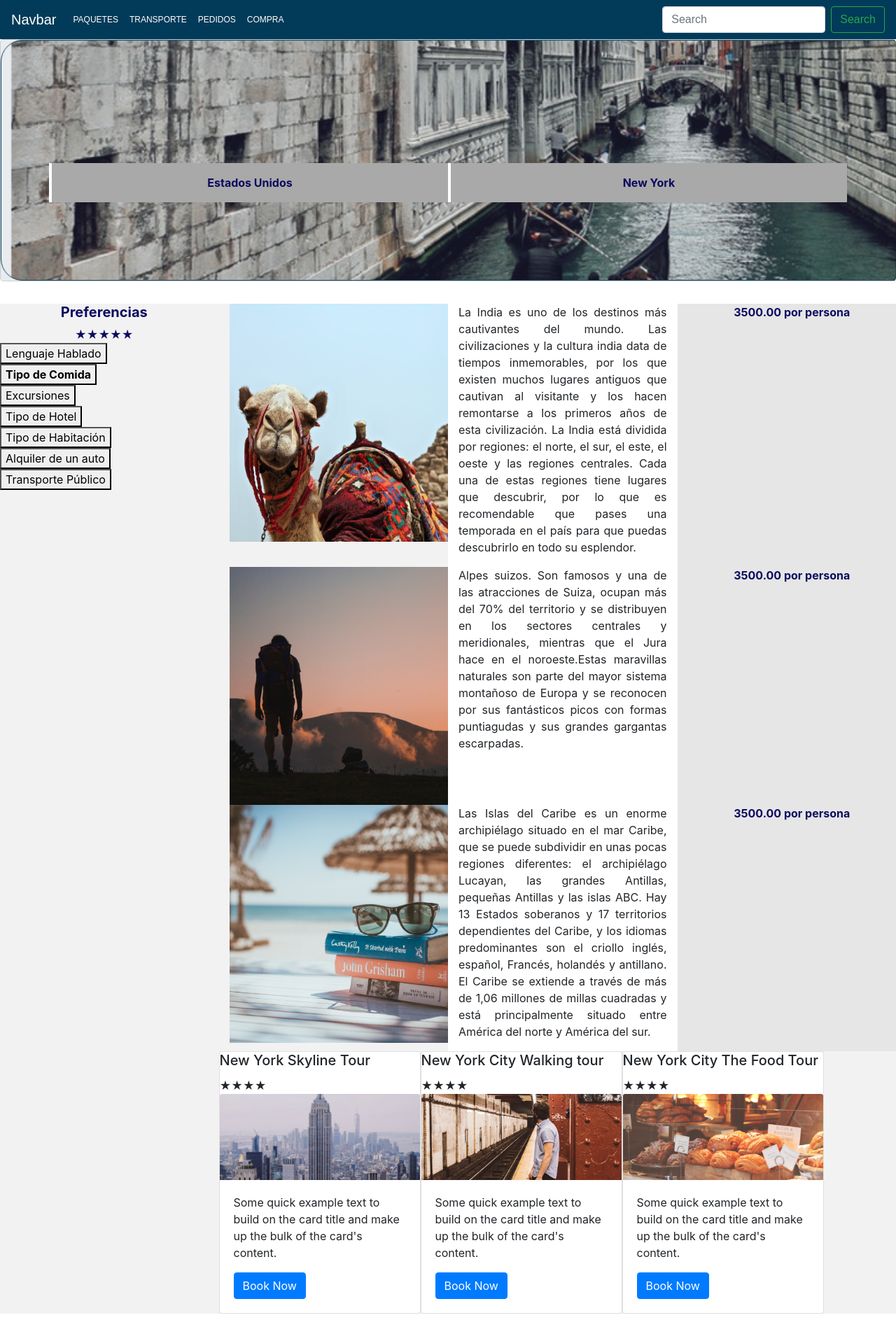
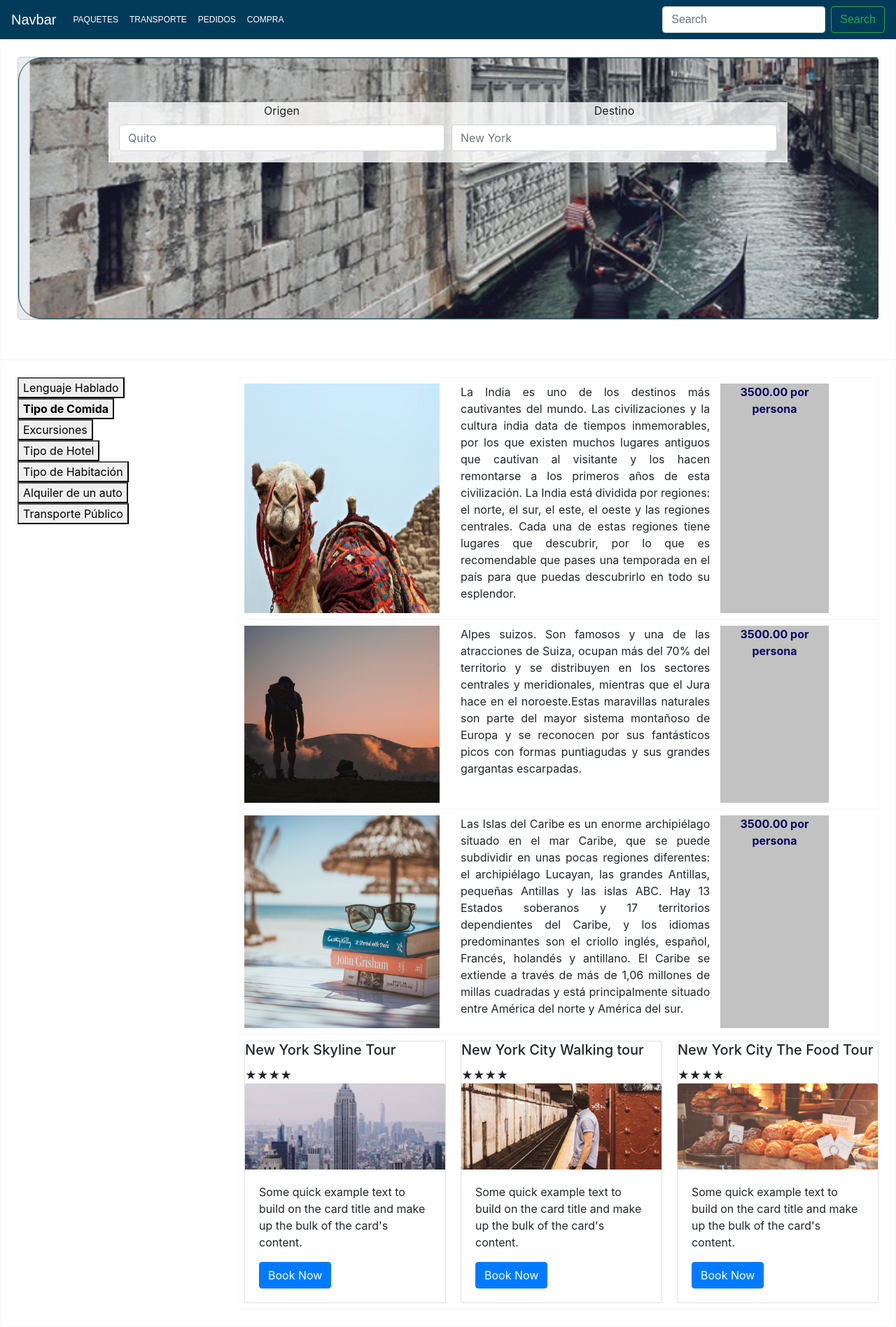
Before and after one commit to JosueDiaz1722/ProyectoWeb, an Angular app in the folder proyecto-Web/: page /paquetes in a window 1280 px wide. Shown: the whole page at 70% size. Built offline with nearby package versions, Linux system fonts and the light colour scheme.

Commit message:
pagina cambios

```diff
--- a/proyecto-Web/src/app/paquetes/paquetes.component.css
+++ b/proyecto-Web/src/app/paquetes/paquetes.component.css
@@ -24,3 +24,8 @@
 .color-light{
     text-decoration-style: #57b3f1;
 }
+
+.backmenu{
+    background: rgba(255,255,255,0.8);
+    align-content: center;
+}
--- a/proyecto-Web/src/app/paquetes/paquetes.component.html
+++ b/proyecto-Web/src/app/paquetes/paquetes.component.html
@@ -7,37 +7,39 @@
     <title>Paquetes</title>
     <link rel="stylesheet" href="https://maxcdn.bootstrapcdn.com/bootstrap/4.0.0/css/bootstrap.min.css" integrity="sha384-Gn5384xqQ1aoWXA+058RXPxPg6fy4IWvTNh0E263XmFcJlSAwiGgFAW/dAiS6JXm" crossorigin="anonymous">
 </head>
-<body >
+<body>
+    <form class="text-left border border-light p-4">
+    <div class=" jumbotron card card-image">
+      <div align="center">
+          <div class="backmenu col-md-10">
+              <form>
+                  <div class="form-row">
+                      <div class="form-group col-md-6">
+                        <label for="Origen">Origen</label>
+                        <input type="text" class="form-control" id="Origen" placeholder="Quito" >
+                      </div>
+                      <div class="form-group col-md-6">
+                          <label for="Destino">Destino</label>
+                          <input type="text" class="form-control" id="Destino" placeholder="New York" >
+                      </div>
+                  </div>
+                </form>
+          </div>
+      </div>
 
-      <div class="jumbotron card card-image">
         <div class="text-white text-center py-5 px-4">
           <div>
             <h2 class="card-title h1-responsive pt-3 mb-5 font-bold"></h2>
-
-            <div class="container">
-                <div class="row">
-                  <div class="col-6  w-25 p-3 font-weight-bold"style="color:#0B0B61" >Estados Unidos</div>
-                  <div class="col-6 w-25 p-3 font-weight-bold" style="color:#0B0B61" >New York</div>
 
             </div>
 </div>
 
 </div>
-        </div>
-
-      </div>
+</form>
+<form class="text-left border border-light p-4">
 <div>
-      <div class=" row color-fondo">
-        <div class=" ec-stars-wrapper col-xs-12 col-sm-6 col-md-3">
-                <div class="text-center">
-
-                    <h5 cen style="color:#0B0B61"> <strong>Preferencias</strong> </h5>
-                        <a style="color:#0B0B61" data-value="1" title="Votar con 1 estrellas">&#9733;</a>
-                        <a  style="color:#0B0B61"data-value="2" title="Votar con 2 estrellas">&#9733;</a>
-                        <a  style="color:#0B0B61"data-value="3" title="Votar con 3 estrellas">&#9733;</a>
-                        <a  style="color:#0B0B61"data-value="4" title="Votar con 4 estrellas">&#9733;</a>
-                        <a  style="color:#0B0B61"data-value="5" title="Votar con 5 estrellas">&#9733;</a>
-                    </div>
+  <div class="row">
+    <div class="col-lg-3">
         <ngb-accordion [closeOthers]="true" activeIds="static-1">
 
             <ngb-panel id="static-1" title="Lenguaje Hablado">
@@ -112,74 +114,68 @@
                               </ngb-panel>
           </ngb-accordion>
 
+
+
     </div>
-        <div class=" col-xs-12 col-sm-6 col-md-3">
-
-            <img src="../../assets/imagenes/Rectangle 441.png"width="340" height="340"  >
+    <div class="col-lg-9">
+        <form class="text-left border border-light p-2">
+          <div class="row">
+              <div class="col-lg-4">
+                  <img src="../../assets/imagenes/Rectangle 441.png"width="100%" height="100%"  >
               </div>
-
-        <div class="  color-decrip col-xs-12 col-sm-6 col-md-3">
+              <div class="col-lg-5">
                   <p class="text-justify">
                       La India es uno de los destinos más cautivantes del mundo. Las civilizaciones y la cultura india data de tiempos inmemorables, por los que existen muchos lugares antiguos que cautivan al visitante y los hacen remontarse a los primeros años de esta civilización. La India está dividida por regiones: el norte, el sur, el este, el oeste y las regiones centrales. Cada una de estas regiones tiene lugares que descubrir, por lo que es recomendable que pases una temporada en el país para que puedas descubrirlo en todo su esplendor.
                   </p>
-        </div>
-
-        <div class=" color-precios col-xs-12 col-sm-6 col-md-3 ">
-         <p class=" text-center font-weight-bold " style="color:#0B0B61">3500.00 por persona</p>
 
               </div>
+              <div class="col-lg-2"  style="background-color:  #c2c2c2 ">
+                  <p class=" text-center font-weight-bold " style="color:#0B0B61">3500.00 por persona</p>
               </div>
+          </div>
+      </form>
 
-    <div class=" row color-fondo">
-            <div class="col-xs-12 col-sm-6 col-md-3">
-
+      <form class="text-left border border-light p-2">
+          <div class="row">
+              <div class="col-lg-4">
+                  <img src="../../assets/imagenes/montania.png"width="100%" height="100%"  >
               </div>
-
-            <div class=" col-xs-12 col-sm-6 col-md-3">
-                <img src="../../assets/imagenes/montania.png"width="340" height="340"  >
-            </div>
-
-            <div class="  color-decrip col-xs-12 col-sm-6 col-md-3">
+              <div class="col-lg-5">
                 <p class="text-justify">
                   Alpes suizos. Son famosos y una de las atracciones de Suiza, ocupan más del 70% del territorio y se distribuyen en los sectores centrales y meridionales, mientras que el Jura hace en el noroeste.Estas maravillas naturales son parte del mayor sistema montañoso de Europa y se reconocen por sus fantásticos picos con formas puntiagudas y sus grandes gargantas escarpadas.
                  </p>
-            </div>
-
-            <div class=" color-precios col-xs-12 col-sm-6 col-md-3 ">
-             <p class=" text-center font-weight-bold " style="color:#0B0B61">3500.00 por persona</p>
-
-            </div>
-
-
 
 
               </div>
+              <div class="col-lg-2" style="background-color:  #c2c2c2 ">
+                  <p class=" text-center font-weight-bold " style="color:#0B0B61">3500.00 por persona</p>
+              </div>
+          </div>
+      </form>
 
-    <div class=" row color-fondo">
-            <div class="col-xs-12 col-sm-6 col-md-3">
-
+      <form class="text-left border border-light p-2">
+        <div class="row">
+            <div class="col-lg-4">
+                <img src="../../assets/imagenes/isla.png"width="100%" height="100%"  >
             </div>
-
-            <div class=" col-xs-12 col-sm-6 col-md-3">
-                <img src="../../assets/imagenes/isla.png"width="340" height="340"  >
-            </div>
-
-            <div class="  color-decrip col-xs-12 col-sm-6 col-md-3">
+            <div class="col-lg-5">
               <p class="text-justify">
                 Las Islas del Caribe es un enorme archipiélago situado en el mar Caribe, que se puede subdividir en unas pocas regiones diferentes: el archipiélago Lucayan, las grandes Antillas, pequeñas Antillas y las islas ABC. Hay 13 Estados soberanos y 17 territorios dependientes del Caribe, y los idiomas predominantes son el criollo inglés, español, Francés, holandés y antillano. El Caribe se extiende a través de más de 1,06 millones de millas cuadradas y está principalmente situado entre América del norte y América del sur.
         </p>
-            </div>
 
-            <div class=" color-precios col-xs-12 col-sm-6 col-md-3 ">
-             <p class=" text-center font-weight-bold " style="color:#0B0B61">3500.00 por persona</p>
 
             </div>
+            <div class="col-lg-2" style="background-color: #c2c2c2 ">
+                <p class=" text-center font-weight-bold " style="color:#0B0B61">3500.00 por persona</p>
             </div>
-    <div class=" row color-fondo">
-            <div class="col-xs-12 col-sm-6 col-md-3">
+        </div>
+    </form>
 
-            </div>
+    <form class="text-left border border-light p-2">
 
+      <div class="row">
+        <div class="col-lg-4">
+          <form>
               <div class="card" style="width: 18rem ;">
                   <h5 class="card-title">New York Skyline Tour </h5>&#9733;&#9733;&#9733;&#9733;
                   <img class="card-img-top" src="../../assets/imagenes/torre.png" alt="Card image cap">
@@ -188,6 +184,14 @@
                     <a href="#" class="btn btn-primary">Book Now</a>
                   </div>
                 </div>
+
+          </form>
+
+
+        </div>
+
+        <div class="col-lg-4">
+            <form>
 
                 <div class="card" style="width: 18rem;">
                     <h5 class="card-title">New York City Walking tour</h5>&#9733;&#9733;&#9733;&#9733;
@@ -199,6 +203,14 @@
                     </div>
                   </div>
 
+            </form>
+
+
+          </div>
+
+          <div class="col-lg-4">
+              <form>
+
                   <div class="card" style="width: 18rem;">
                       <h5 class="card-title">New York City The Food Tour</h5> &#9733;&#9733;&#9733;&#9733;
 
@@ -206,12 +218,27 @@
                       <div class="card-body">
 
                         <p class="card-text">Some quick example text to build on the card title and make up the bulk of the card's content.</p>
-                              <a href="#" class="btn btn-primary">Book Now</a>
-                            </div>
-                          </div>
+                        <button class="btn btn-primary" routerLink="/compra" >Book Now</button>
+
                       </div>
                     </div>
 
 
+              </form>
+
+
+            </div>
+      </div>
+
+  </form>
+
+
+
+  </div>
+
+
+</div>
+</div>
+</form>
 </body>
 </html>
```
Lines whose indentation alone changed are shown as unchanged.
